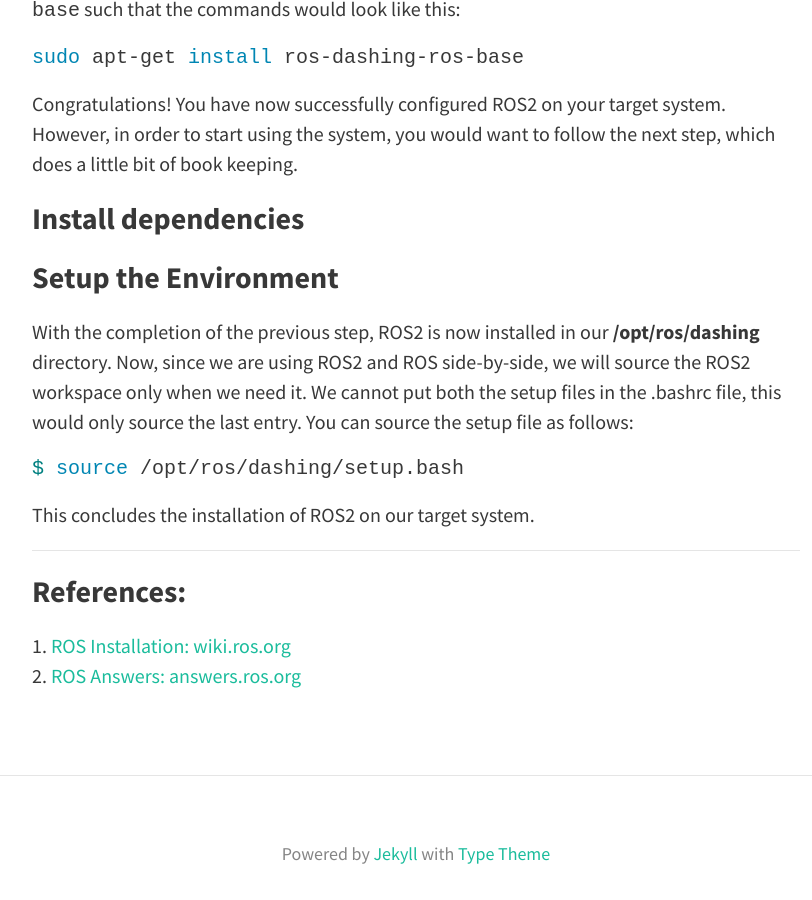
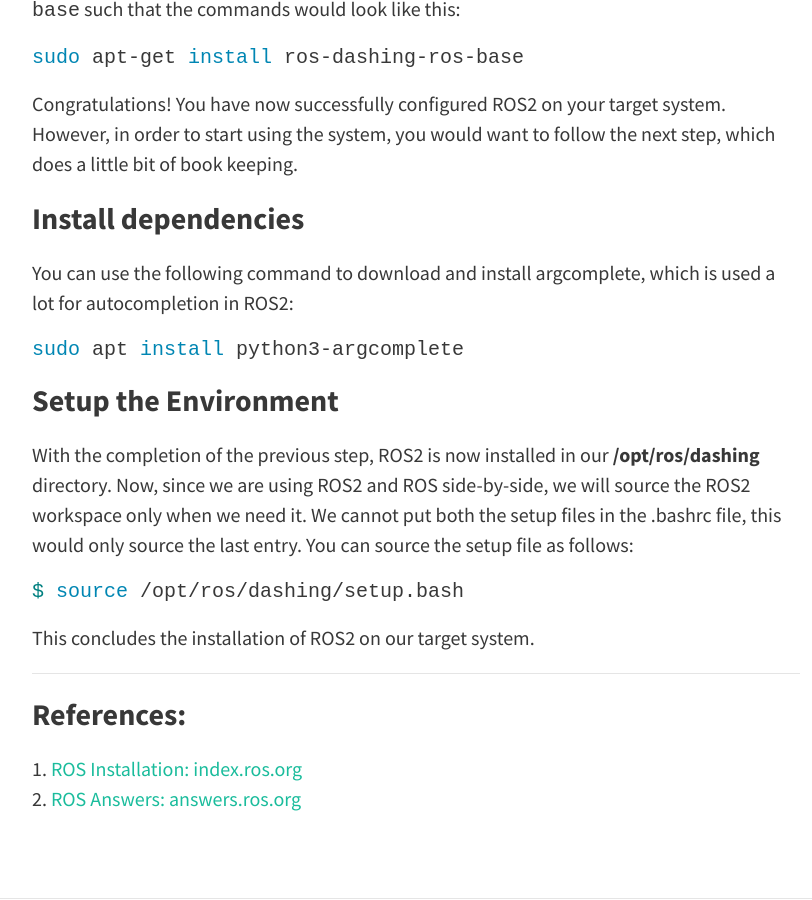
Before and after one commit to MasterERTS/rtros-documentation, a Jekyll site: the page built from _posts/2020-06-02-ros-2.md, in a window 1280 px wide and 900 px high, scrolled down 3266 px. Shown: the whole window, without its empty margins (224-1036 px from the left). Built offline with Jekyll 4.4.1, drawn with Linux system fonts in a browser that asks for light colours; nearby versions of some CDN libraries.

Commit message:
Changed the bullet points

````diff
--- a/_posts/2020-06-02-ros-2.md
+++ b/_posts/2020-06-02-ros-2.md
@@ -11,9 +11,9 @@
 
 There are two main ways that we can install ROS2:
 
-* By downloading the source and compiling it on the target system. This is not recommended unless you have quite some experience in building software this way. It is used mainly for custom targets, which need to meet some specific requirements. Nevertheless, if you want to take a look at this process, you can follow the instructions [here](https://index.ros.org/doc/ros2/Installation/Dashing/Linux-Development-Setup/).
+- By downloading the source and compiling it on the target system. This is not recommended unless you have quite some experience in building software this way. It is used mainly for custom targets, which need to meet some specific requirements. Nevertheless, if you want to take a look at this process, you can follow the instructions [here](https://index.ros.org/doc/ros2/Installation/Dashing/Linux-Development-Setup/).
 
-* The OSRF provided packaged binaries for a lot of target Debian-based systems. These can be installed fairly quickly, and also lets the user start using the software "as-is". The general rule of thumb here is that *If there exists a prepackaged binary for the target, we use it*.
+- The OSRF provided packaged binaries for a lot of target Debian-based systems. These can be installed fairly quickly, and also lets the user start using the software "as-is". The general rule of thumb here is that *If there exists a prepackaged binary for the target, we use it*.
 
 **Note:** Just like with ROS, the choice of ROS2 version largely depends on the version of Ubuntu you are running. In this post, our target system is running Ubuntu 18.04 LTS, hence we will install ROS2 Dashing. Ideally you would want the latest stable release to go with.
 
@@ -54,9 +54,9 @@
 
 Once the package list has been updated, you can now proceed to install ROS2 Dashing. Here, you have a choice to make, largely based on what you are trying to achieve with your target system when you will use ROS2. If you can afford the memory, it is honestly the best to always go for the **Desktop** install, as this has all the functionalities ROS2 will have to offer to you. But mind you, this is a fairly large(~2GB) file. The differences in the choices are highlighted below:
 
-* **Desktop:** Always recommended that you install this if you are a beginner, as this is basically ROS with all its features like multiple simulators, robot libraries, perception support and a whole lot. This is the best choice if you want to start development the moment after you finish installing ROS.
+- **Desktop:** Always recommended that you install this if you are a beginner, as this is basically ROS with all its features like multiple simulators, robot libraries, perception support and a whole lot. This is the best choice if you want to start development the moment after you finish installing ROS.
 
-* **ROS-Base:** The lightest version of ROS out there. This is generally meant for edge devices, and contains the core ROS functionalities, the ROS build tools, and communication libraries. Ideal for extremely resource constrained devices. Keep in mind though, that with this version you will not get any form of GUI.
+- **ROS-Base:** The lightest version of ROS out there. This is generally meant for edge devices, and contains the core ROS functionalities, the ROS build tools, and communication libraries. Ideal for extremely resource constrained devices. Keep in mind though, that with this version you will not get any form of GUI.
 
 Once you have made an informed decision based on your requirements from ROS, you can install the packages by typing the command on your terminal:
 
@@ -74,6 +74,10 @@
 
 ### Install dependencies
 
+You can use the following command to download and install argcomplete, which is used a lot for autocompletion in ROS2:
+```sh
+sudo apt install python3-argcomplete
+```
 
 
 ### Setup the Environment
@@ -89,5 +93,5 @@
 
 ### References:
 
-1. [ROS Installation: wiki.ros.org](http://wiki.ros.org/kinetic/Installation/Ubuntu)
+1. [ROS Installation: index.ros.org](https://index.ros.org/doc/ros2/Installation/Dashing/Linux-Install-Debians/)
 1. [ROS Answers: answers.ros.org](https://answers.ros.org/question/231691/what-are-the-keys-in-the-installation-guide/)
````
Also changed, not shown: _posts/2020-04-19-ros.md (+7 -7 lines).
